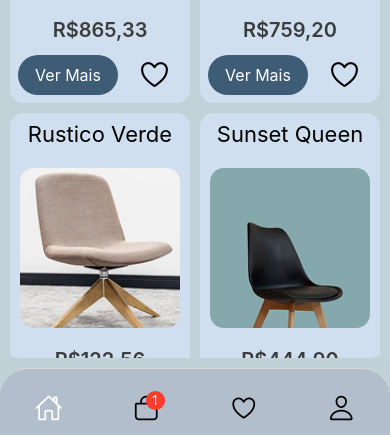
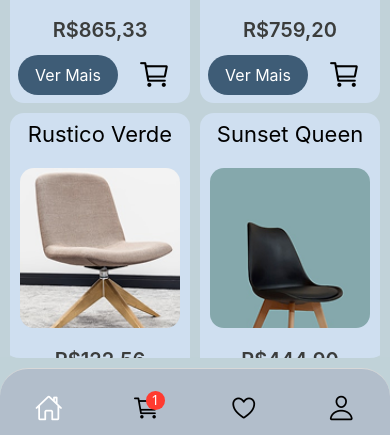
Before and after one commit to AlexsandroPe/Produtos, a React Native app: screen /Home in a window 390 px wide. Shown: the part 406-841 px from the top of the page. Built offline with nearby package versions, Linux system fonts and the light colour scheme.

Commit message:
style: alterando icones de produtos e bottomTabsBar

```diff
--- a/src/Routes/BottomTab/index.js
+++ b/src/Routes/BottomTab/index.js
@@ -41,11 +41,11 @@ export default function BottomTabs() {
       />
 
       <Screen
-        name="shoppingBag"
+        name="shoppingCart"
         component={ShoppingCart}
         options={{
           tabBarIcon: ({ color, size }) => {
-            return <Ionicons name="bag-outline" size={28} color={color} />
+            return <Ionicons name="cart-outline" size={28} color={color} />
           },
           tabBarBadge: "1",
         }}
--- a/src/components/ProductCard/index.js
+++ b/src/components/ProductCard/index.js
@@ -6,7 +6,13 @@ import { useState } from "react";
 
 import { useNavigation } from "@react-navigation/native";
 
-export function ProductCard({ image, activeIcon, price, name}) {
+export function ProductCard({
+  image,
+  activeIcon,
+  activeCarrinho,
+  price,
+  name,
+}) {
   const navigation = useNavigation();
   const [liked, setLike] = useState("rgb(0, 0, 0)");
   return (
@@ -22,7 +28,6 @@ export function ProductCard({ image, activeIcon, price, name}) {
           width: "100%",
           gap: 20,
           alignItems: "center",
-
         }}>
         <TouchableOpacity
           style={Styles.cardButton}
@@ -31,13 +36,15 @@ export function ProductCard({ image, activeIcon, price, name}) {
           <Text style={Styles.cardButtonTitle}>Ver Mais</Text>
         </TouchableOpacity>
 
-       { activeIcon ? (<TouchableOpacity
-          onPress={() => {
-            liked === "red" ? setLike("rgb(0, 0, 0") : setLike("red");
-          }}
-          activeOpacity={0.8}>
-          <Ionicons name="heart-outline" color={liked} size={33} />
-        </TouchableOpacity>) : null}
+        {activeIcon ? (
+          <TouchableOpacity
+            onPress={() => {
+              liked === "red" ? setLike("rgb(0, 0, 0") : setLike("red");
+            }}
+            activeOpacity={0.8}>
+            <Ionicons name="cart-outline" color={liked} size={33} />
+          </TouchableOpacity>
+        ) : null}
       </View>
     </View>
   );
--- a/src/screens/Home/index.js
+++ b/src/screens/Home/index.js
@@ -2,17 +2,30 @@ import { Text, View, ScrollView } from "react-native";
 import { SafeAreaView } from "react-native-safe-area-context";
 import { ProductCard } from "../../components/ProductCard";
 
-import {Styles} from './styles'
+import { Styles } from "./styles";
 
 export default function Home() {
   return (
-    <SafeAreaView style={{ flex: 1,}}>
+    <SafeAreaView style={{ flex: 1 }}>
       <View style={Styles.container}>
-        <Text style={{textAlign: "center", fontSize: 32, fontWeight: "600", elevation: 50}}>SitUCool</Text>
+        <Text
+          style={{
+            textAlign: "center",
+            fontSize: 32,
+            fontWeight: "600",
+            elevation: 50,
+          }}>
+          SitUCool
+        </Text>
 
         <View style={{ flex: 1, gap: 10 }}>
-          <Text style={{marginLeft: 18,fontSize: 32, fontWeight: "400"}}>Produtos</Text>
-          <ScrollView style={{ flex: 1, borderRadius: 20}} bounces showsVerticalScrollIndicator={false}>
+          <Text style={{ marginLeft: 18, fontSize: 32, fontWeight: "400" }}>
+            Produtos
+          </Text>
+          <ScrollView
+            style={{ flex: 1, borderRadius: 20 }}
+            bounces
+            showsVerticalScrollIndicator={false}>
             <View
               style={{
                 flex: 1,
@@ -22,19 +35,43 @@ export default function Home() {
                 rowGap: 10,
                 columnGap: 10,
               }}>
+              <ProductCard
+                name={"Noir Slim"}
+                image={require("../../assets/produtos/banquinhoWhite.png")}
+                activeIcon={true}
+                price="R$865,33"
+              />
+              <ProductCard
+                name={"Nordic Step"}
+                image={require("../../assets/produtos/cadeiraMato.png")}
+                activeIcon={true}
+                price="R$759,20"
+              />
+              <ProductCard
+                name={"Rustico Verde"}
+                image={require("../../assets/produtos/cadeiraFofaDois.png")}
+                activeIcon={true}
+                price="R$122,56"
+              />
+              <ProductCard
+                name={"Sunset Queen"}
+                image={require("../../assets/produtos/cadeiraEscritorio.png")}
+                activeIcon={true}
+                price="R$444,90"
+              />
+              <ProductCard
+                name={"Vintage Lord"}
+                image={require("../../assets/produtos/cadeiraAmarela.png")}
+                activeIcon={true}
+                price="R$824,42"
+              />
 
-
-
-
-              <ProductCard name={"Noir Slim"} image={require("../../assets/produtos/banquinhoWhite.png")} activeIcon={true} price="R$865,33"/>
-              <ProductCard name={"Nordic Step"} image={require("../../assets/produtos/cadeiraMato.png")}  activeIcon={true} price="R$759,20"/>
-              <ProductCard name={"Rustico Verde"
-} image={require("../../assets/produtos/cadeiraFofaDois.png")} activeIcon={true} price="R$122,56"/>
-              <ProductCard name={
-"Sunset Queen"} image={require("../../assets/produtos/cadeiraEscritorio.png")} activeIcon={true} price="R$444,90"/>
-              <ProductCard name={"Vintage Lord"} image={require("../../assets/produtos/cadeiraAmarela.png")} activeIcon={true} price="R$824,42"/>
-
-              <ProductCard name={"Soft Spin"} image={require("../../assets/produtos/cadeiraExperiente.png")} activeIcon={true} price="R$2.800,00"/>
+              <ProductCard
+                name={"Soft Spin"}
+                image={require("../../assets/produtos/cadeiraExperiente.png")}
+                activeIcon={true}
+                price="R$2.800,00"
+              />
             </View>
           </ScrollView>
         </View>
```
Also changed, not shown: 2 other files (tests, documents, lock files or other folders).
